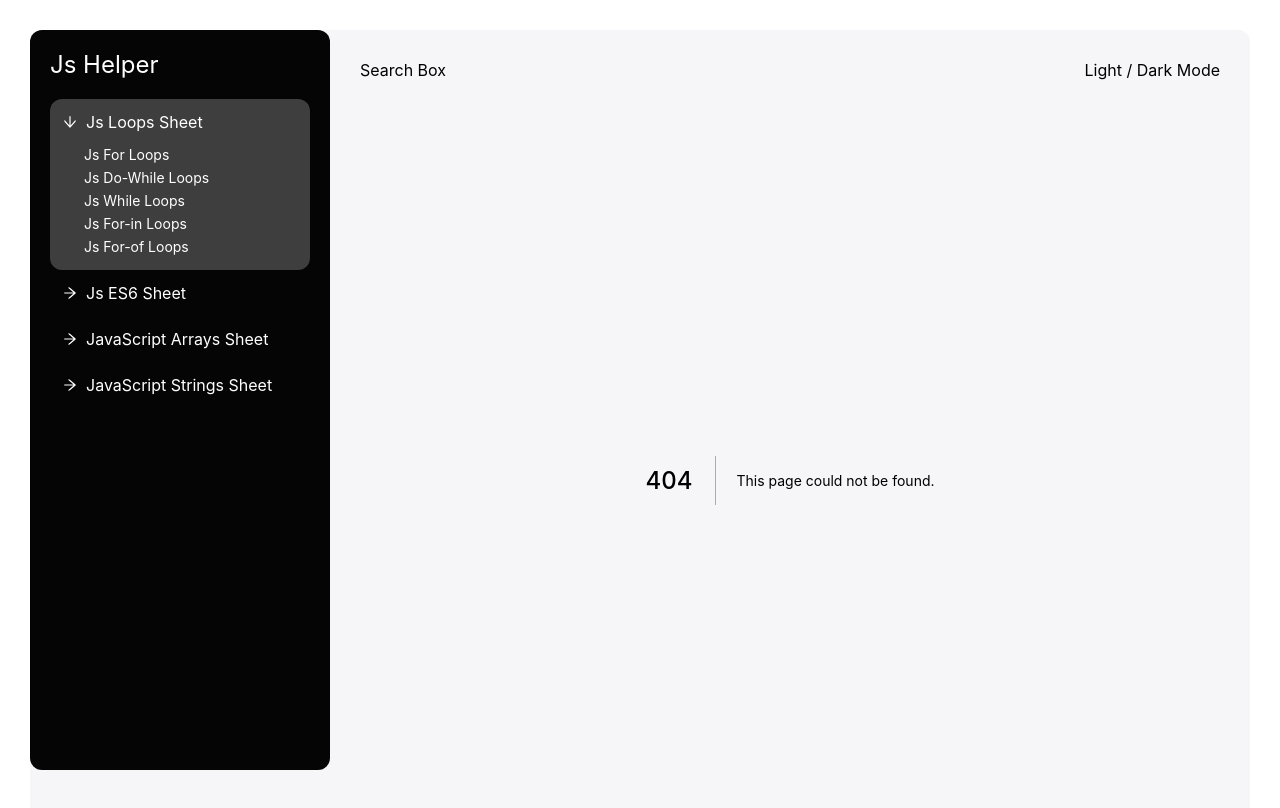
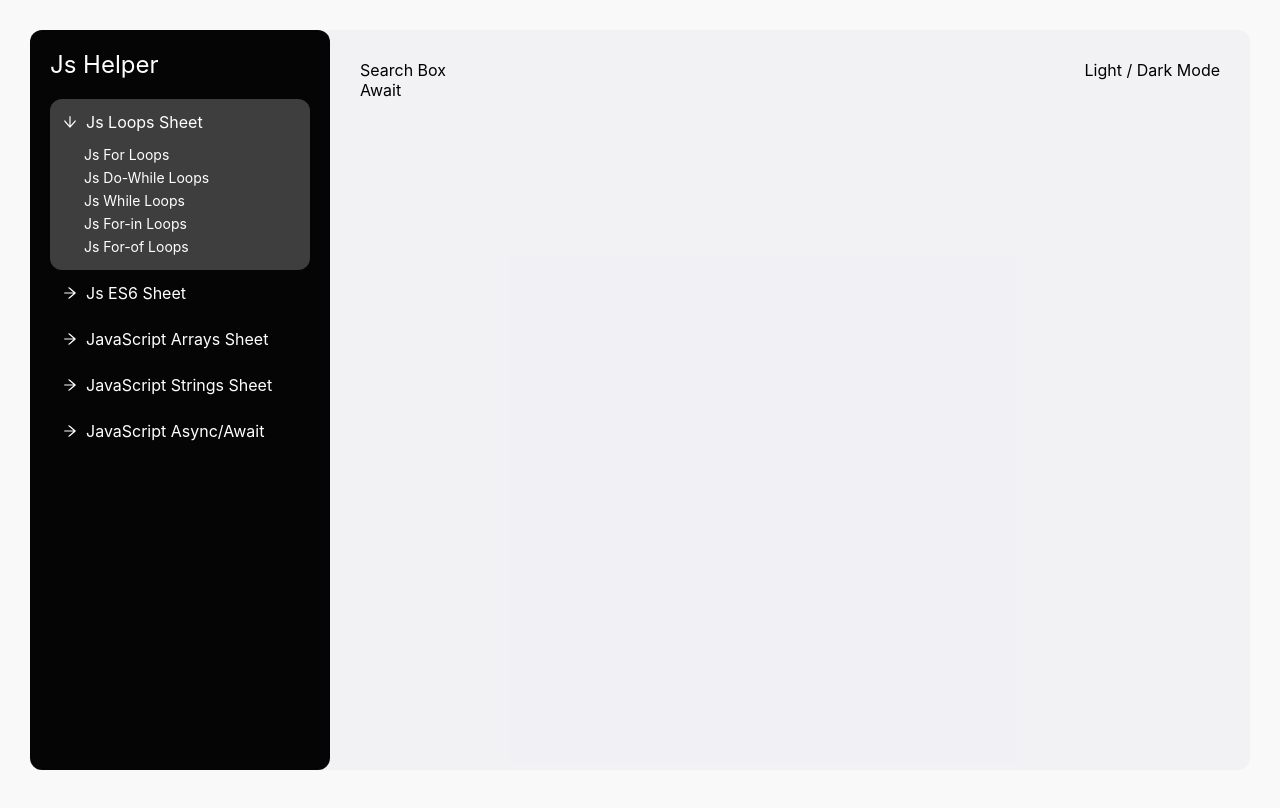
Before and after one commit to alikaraarslan/jshelper, a Next.js app: page /helpers/async-await/await in a window 1280 px wide. Before the commit this address had no page. Shown: the top 808 px of the page. Built offline with nearby package versions, Linux system fonts and the light colour scheme.

Commit message:
add aysnc await

```diff
--- a/components/Sidebar.tsx
+++ b/components/Sidebar.tsx
@@ -359,6 +359,23 @@ const sidebarMenuItems = [
       },
     ],
   },
+  {
+    id: '5',
+    title: 'JavaScript Async/Await',
+    key: 'async-await',
+    subItem: [
+      {
+        id: '5.1',
+        title: 'Async',
+        path: '/helpers/async-await/async',
+      },
+      {
+        id: '5.2',
+        title: 'Await',
+        path: '/helpers/async-await/await',
+      },
+    ],
+  },
 ];
 
 const Sidebar = () => {
--- /dev/null
+++ b/pages/helpers/async-await/await.tsx
@@ -0,0 +1,7 @@
+import React from 'react';
+
+const Await = () => {
+  return <div>Await</div>;
+};
+
+export default Await;
```
Also changed, not shown: pages/helpers/async-await/async.tsx (added, +7 -0 lines).
